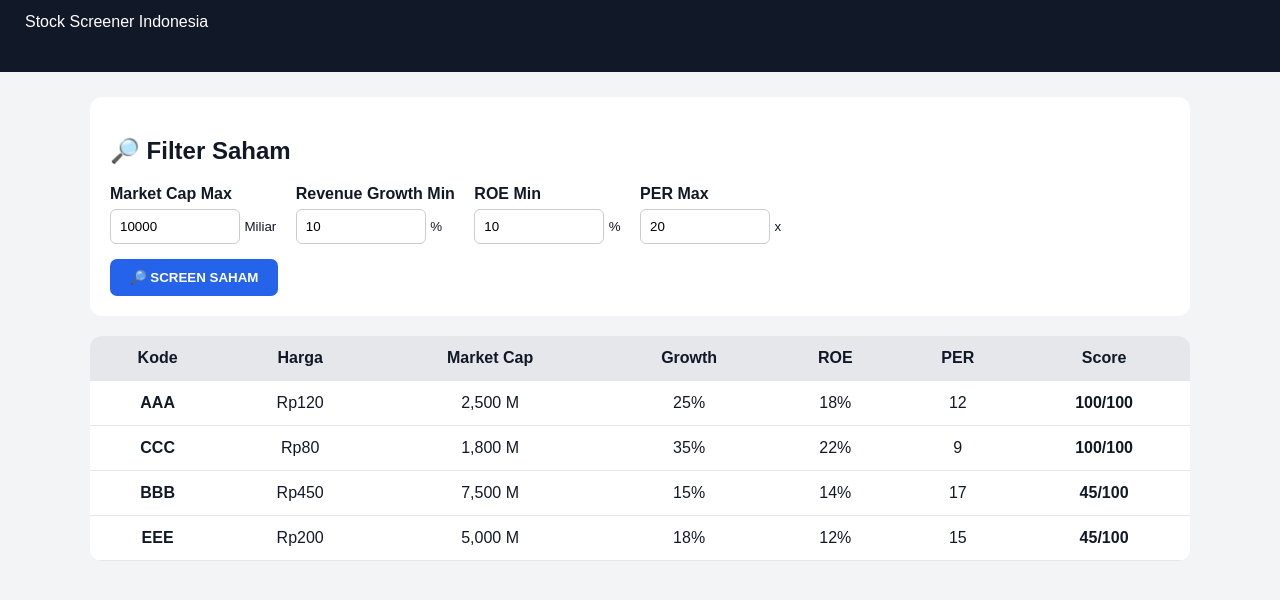
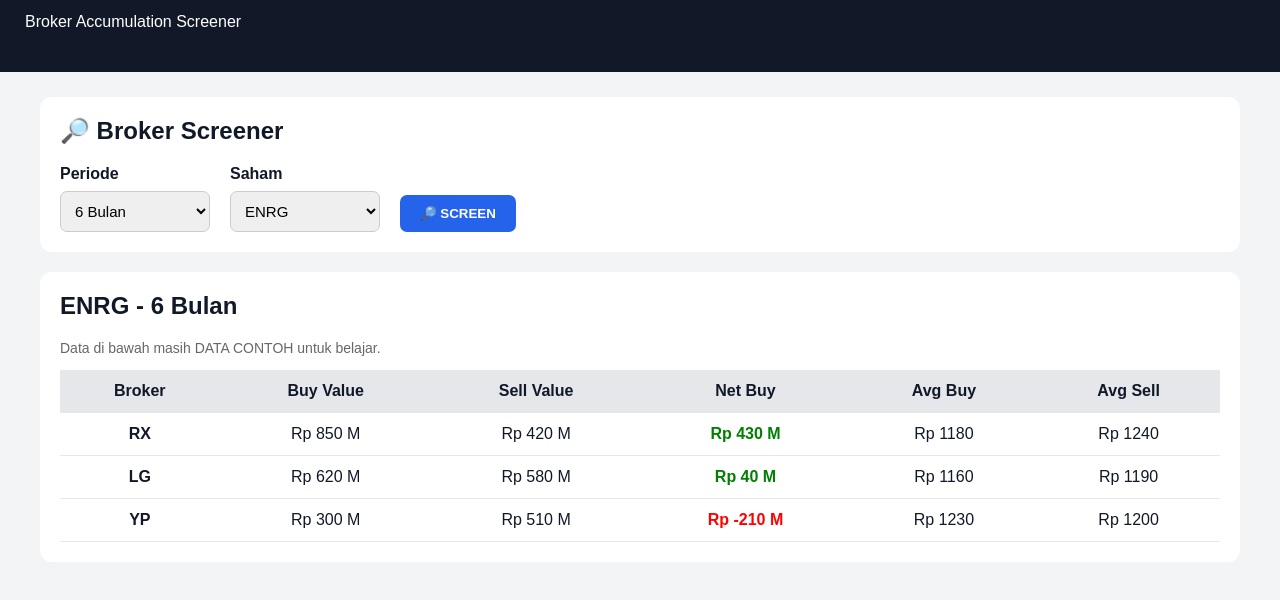
Before and after one commit to arifusan19/MultiBagger-Hunter, a plain HTML site: page index.html in a window 1280 px wide. Shown: the part 66-666 px from the top of the page. Drawn offline with Linux system fonts and the light colour scheme.

Commit message:
Update index.html

```diff
--- a/index.html
+++ b/index.html
@@ -9,8 +9,8 @@
 
     <style>
         body {
+            margin: 0;
             font-family: Arial, sans-serif;
-            margin: 0;
             background: #f3f4f6;
             color: #111827;
         }
@@ -23,38 +23,46 @@
 
         header h1 {
             margin: 0;
+            font-size: 32px;
         }
 
         .container {
-            max-width: 1100px;
+            max-width: 1200px;
             margin: auto;
             padding: 25px;
         }
 
-        .filter-box {
+        .box {
             background: white;
             padding: 20px;
             border-radius: 12px;
             margin-bottom: 20px;
         }
 
-        .filter {
-            display: inline-block;
-            margin-right: 15px;
-            margin-bottom: 15px;
+        .filters {
+            display: flex;
+            gap: 20px;
+            flex-wrap: wrap;
+            align-items: end;
         }
 
-        .filter label {
-            display: block;
-            margin-bottom: 6px;
-            font-weight: bold;
+        .filter {
+            display: flex;
+            flex-direction: column;
         }
 
-        .filter input {
-            padding: 9px;
-            width: 110px;
+        label {
+            font-weight: bold;
+            margin-bottom: 8px;
+        }
+
+        select,
+        input {
+            padding: 10px;
             border: 1px solid #ccc;
-            border-radius: 6px;
+            border-radius: 7px;
+            font-size: 15px;
+            min-width: 150px;
         }
 
         button {
@@ -67,10 +75,12 @@
             cursor: pointer;
         }
 
-        .table-box {
-            background: white;
-            border-radius: 12px;
-            overflow: hidden;
+        button:hover {
+            background: #1d4ed8;
+        }
+
+        h2 {
+            margin-top: 0;
         }
 
         table {
@@ -80,17 +90,28 @@
 
         th,
         td {
-            padding: 13px;
+            padding: 12px;
+            border-bottom: 1px solid #e5e7eb;
             text-align: center;
-            border-bottom: 1px solid #e5e7eb;
         }
 
         th {
             background: #e5e7eb;
         }
 
-        .score {
+        .positive {
+            color: green;
             font-weight: bold;
+        }
+
+        .negative {
+            color: red;
+            font-weight: bold;
+        }
+
+        .note {
+            color: #666;
+            font-size: 14px;
         }
     </style>
 </head>
@@ -99,64 +120,75 @@
 
 <header>
     <h1>🚀 MULTIBAGGER HUNTER</h1>
-    <p>Stock Screener Indonesia</p>
+    <p>Broker Accumulation Screener</p>
 </header>
 
 <div class="container">
 
-    <div class="filter-box">
+    <div class="box">
 
-        <h2>🔎 Filter Saham</h2>
+        <h2>🔎 Broker Screener</h2>
+
+        <div class="filters">
 
             <div class="filter">
-            <label>Market Cap Max</label>
-            <input type="number" id="marketCap" value="10000">
-            <small>Miliar</small>
+                <label>Periode</label>
+
+                <select id="period">
+                    <option value="1">1 Bulan</option>
+                    <option value="3">3 Bulan</option>
+                    <option value="6" selected>6 Bulan</option>
+                    <option value="12">12 Bulan</option>
+                </select>
             </div>
 
+
             <div class="filter">
-            <label>Revenue Growth Min</label>
-            <input type="number" id="growth" value="10">
-            <small>%</small>
+                <label>Saham</label>
+
+                <select id="stock">
+                    <option value="ENRG">ENRG</option>
+                    <option value="BUMI">BUMI</option>
+                    <option value="NCKL">NCKL</option>
+                </select>
             </div>
 
-        <div class="filter">
-            <label>ROE Min</label>
-            <input type="number" id="roe" value="10">
-            <small>%</small>
-        </div>
 
-        <div class="filter">
-            <label>PER Max</label>
-            <input type="number" id="per" value="20">
-            <small>x</small>
-        </div>
-
-        <br>
-
-        <button onclick="screenStocks()">
-            🔎 SCREEN SAHAM
+            <button onclick="showBroker()">
+                🔎 SCREEN
             </button>
 
         </div>
 
-    <div class="table-box">
+    </div>
+
+
+    <div class="box">
+
+        <h2 id="title">
+            ENRG - 6 Bulan
+        </h2>
+
+        <p class="note">
+            Data di bawah masih DATA CONTOH untuk belajar.
+        </p>
 
         <table>
 
             <thead>
+
                 <tr>
-                    <th>Kode</th>
-                    <th>Harga</th>
-                    <th>Market Cap</th>
-                    <th>Growth</th>
-                    <th>ROE</th>
-                    <th>PER</th>
-                    <th>Score</th>
+                    <th>Broker</th>
+                    <th>Buy Value</th>
+                    <th>Sell Value</th>
+                    <th>Net Buy</th>
+                    <th>Avg Buy</th>
+                    <th>Avg Sell</th>
                 </tr>
+
             </thead>
 
-            <tbody id="stockTable"></tbody>
+            <tbody id="brokerTable"></tbody>
 
         </table>
 
@@ -167,133 +199,136 @@
 
 <script>
 
-const stocks = [
+const brokerData = {
 
-    {
-        kode: "AAA",
-        harga: 120,
-        marketCap: 2500,
-        growth: 25,
-        roe: 18,
-        per: 12
+    1: {
+        ENRG: [
+            { broker: "RX", buy: 120, sell: 60, avgBuy: 1250, avgSell: 1270 },
+            { broker: "LG", buy: 90, sell: 80, avgBuy: 1230, avgSell: 1240 },
+            { broker: "YP", buy: 50, sell: 75, avgBuy: 1280, avgSell: 1260 }
+        ],
+        BUMI: [
+            { broker: "RX", buy: 100, sell: 40, avgBuy: 180, avgSell: 185 },
+            { broker: "CC", buy: 70, sell: 50, avgBuy: 175, avgSell: 178 }
+        ],
+        NCKL: [
+            { broker: "RX", buy: 200, sell: 100, avgBuy: 1100, avgSell: 1130 },
+            { broker: "LG", buy: 120, sell: 90, avgBuy: 1080, avgSell: 1110 }
+        ]
     },
 
-    {
-        kode: "BBB",
-        harga: 450,
-        marketCap: 7500,
-        growth: 15,
-        roe: 14,
-        per: 17
+    3: {
+        ENRG: [
+            { broker: "RX", buy: 350, sell: 150, avgBuy: 1210, avgSell: 1260 },
+            { broker: "LG", buy: 210, sell: 170, avgBuy: 1190, avgSell: 1220 },
+            { broker: "YP", buy: 120, sell: 190, avgBuy: 1240, avgSell: 1210 }
+        ],
+        BUMI: [
+            { broker: "RX", buy: 300, sell: 100, avgBuy: 175, avgSell: 182 },
+            { broker: "CC", buy: 180, sell: 120, avgBuy: 170, avgSell: 178 }
+        ],
+        NCKL: [
+            { broker: "RX", buy: 450, sell: 180, avgBuy: 1070, avgSell: 1120 },
+            { broker: "LG", buy: 250, sell: 200, avgBuy: 1060, avgSell: 1100 }
+        ]
     },
 
-    {
-        kode: "CCC",
-        harga: 80,
-        marketCap: 1800,
-        growth: 35,
-        roe: 22,
-        per: 9
+    6: {
+        ENRG: [
+            { broker: "RX", buy: 850, sell: 420, avgBuy: 1180, avgSell: 1240 },
+            { broker: "LG", buy: 620, sell: 580, avgBuy: 1160, avgSell: 1190 },
+            { broker: "YP", buy: 300, sell: 510, avgBuy: 1230, avgSell: 1200 }
+        ],
+        BUMI: [
+            { broker: "RX", buy: 700, sell: 300, avgBuy: 170, avgSell: 180 },
+            { broker: "CC", buy: 450, sell: 350, avgBuy: 168, avgSell: 175 }
+        ],
+        NCKL: [
+            { broker: "RX", buy: 900, sell: 400, avgBuy: 1050, avgSell: 1110 },
+            { broker: "LG", buy: 550, sell: 450, avgBuy: 1030, avgSell: 1080 }
+        ]
     },
 
-    {
-        kode: "DDD",
-        harga: 900,
-        marketCap: 15000,
-        growth: 8,
-        roe: 7,
-        per: 25
-    },
-
-    {
-        kode: "EEE",
-        harga: 200,
-        marketCap: 5000,
-        growth: 18,
-        roe: 12,
-        per: 15
+    12: {
+        ENRG: [
+            { broker: "RX", buy: 1500, sell: 700, avgBuy: 1100, avgSell: 1210 },
+            { broker: "LG", buy: 1100, sell: 900, avgBuy: 1080, avgSell: 1150 },
+            { broker: "YP", buy: 600, sell: 1000, avgBuy: 1200, avgSell: 1170 }
+        ],
+        BUMI: [
+            { broker: "RX", buy: 1200, sell: 500, avgBuy: 165, avgSell: 178 },
+            { broker: "CC", buy: 800, sell: 600, avgBuy: 160, avgSell: 172 }
+        ],
+        NCKL: [
+            { broker: "RX", buy: 1600, sell: 700, avgBuy: 1000, avgSell: 1100 },
+            { broker: "LG", buy: 1000, sell: 800, avgBuy: 980, avgSell: 1060 }
+        ]
     }
 
-];
+};
 
 
-function calculateScore(stock) {
+function showBroker() {
 
-    let score = 0;
+    const period =
+        document.getElementById("period").value;
 
-    if (stock.marketCap < 5000) {
-        score += 25;
-    }
+    const stock =
+        document.getElementById("stock").value;
 
-    if (stock.growth > 20) {
-        score += 25;
-    } else if (stock.growth > 10) {
-        score += 15;
-    }
-
-    if (stock.roe > 15) {
-        score += 25;
-    } else if (stock.roe > 10) {
-        score += 15;
-    }
-
-    if (stock.per < 15) {
-        score += 25;
-    } else if (stock.per < 20) {
-        score += 15;
-    }
-
-    return score;
-}
-
-
-function screenStocks() {
-
-    const marketCapMax =
-        Number(document.getElementById("marketCap").value);
-
-    const growthMin =
-        Number(document.getElementById("growth").value);
-
-    const roeMin =
-        Number(document.getElementById("roe").value);
-
-    const perMax =
-        Number(document.getElementById("per").value);
-
-
-    const results = stocks
-        .filter(stock =>
-            stock.marketCap <= marketCapMax &&
-            stock.growth >= growthMin &&
-            stock.roe >= roeMin &&
-            stock.per <= perMax
-        )
-        .map(stock => ({
-            ...stock,
-            score: calculateScore(stock)
-        }))
-        .sort((a, b) => b.score - a.score);
-
+    const data =
+        brokerData[period][stock] || [];
 
     const table =
-        document.getElementById("stockTable");
+        document.getElementById("brokerTable");
 
     table.innerHTML = "";
 
+    document.getElementById("title").innerText =
+        stock + " - " + period + " Bulan";
 
-    results.forEach(stock => {
+
+    data.forEach(item => {
+
+        const netBuy =
+            item.buy - item.sell;
+
+        const netClass =
+            netBuy >= 0
+                ? "positive"
+                : "negative";
+
 
         table.innerHTML += `
+
             <tr>
-                <td><b>${stock.kode}</b></td>
-                <td>Rp${stock.harga}</td>
-                <td>${stock.marketCap.toLocaleString()} M</td>
-                <td>${stock.growth}%</td>
-                <td>${stock.roe}%</td>
-                <td>${stock.per}</td>
-                <td class="score">${stock.score}/100</td>
+
+                <td>
+                    <b>${item.broker}</b>
+                </td>
+
+                <td>
+                    Rp ${item.buy} M
+                </td>
+
+                <td>
+                    Rp ${item.sell} M
+                </td>
+
+                <td class="${netClass}">
+                    Rp ${netBuy} M
+                </td>
+
+                <td>
+                    Rp ${item.avgBuy}
+                </td>
+
+                <td>
+                    Rp ${item.avgSell}
+                </td>
+
             </tr>
+
         `;
 
     });
@@ -301,9 +336,10 @@ function screenStocks() {
 }
 
 
-screenStocks();
+showBroker();
 
 </script>
 
 </body>
+
 </html>
```
Lines whose indentation alone changed are shown as unchanged.
